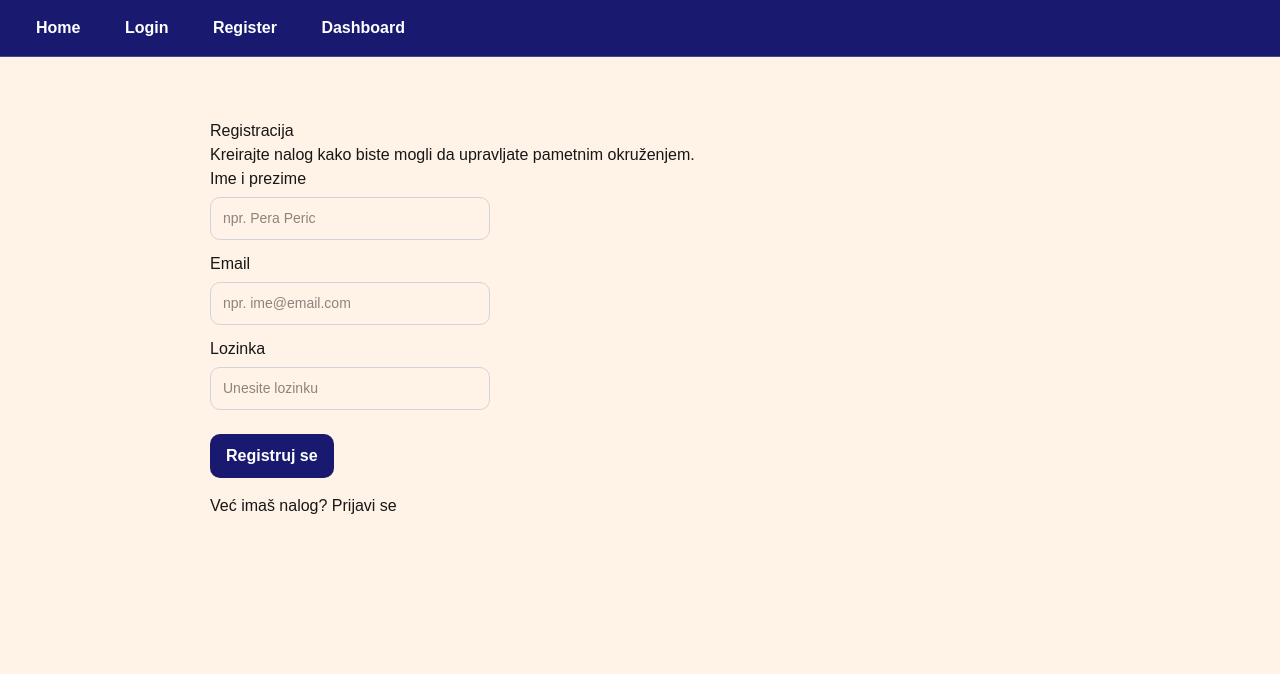
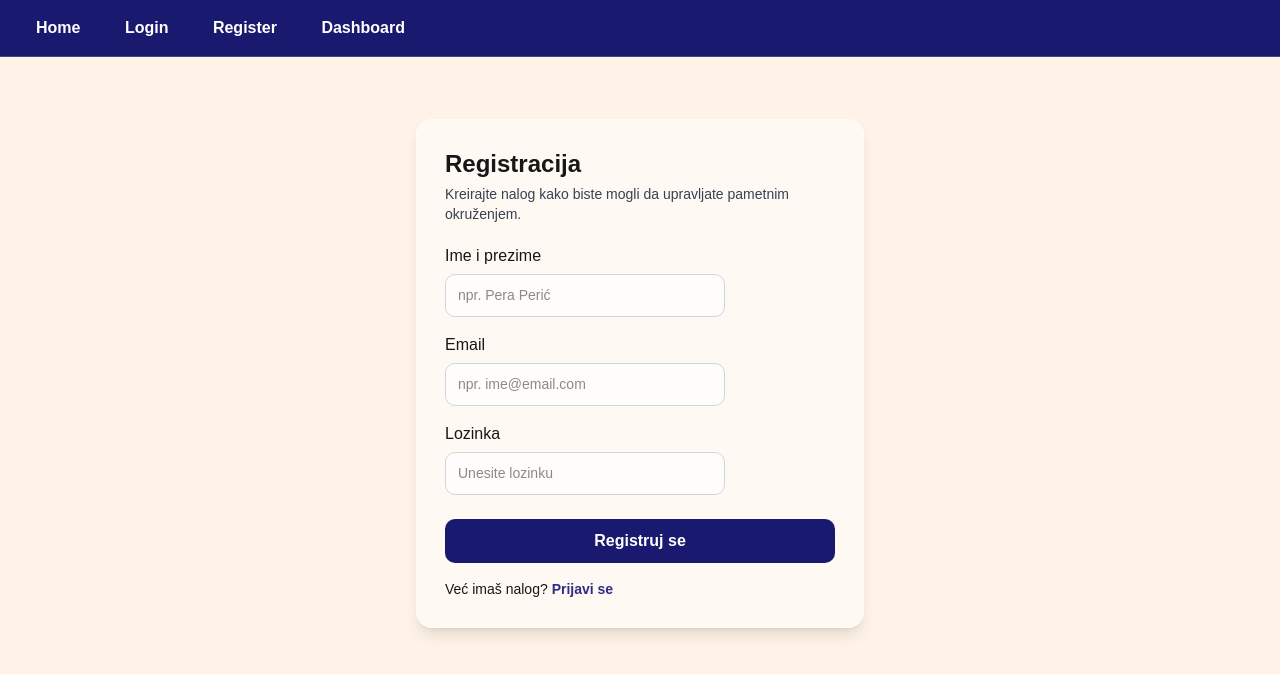
Before and after one commit to elab-development/internet-tehnologije-2025-apppametnookruzenje_2022_0083, a Next.js app: page /register in a window 1280 px wide. Shown: the top 674 px of the page. Built offline with nearby package versions, Linux system fonts and the light colour scheme.

Commit message:
frontend modified

```diff
--- a/src/app/login/page.tsx
+++ b/src/app/login/page.tsx
@@ -43,65 +43,80 @@ export default function LoginPage() {
   }
 
   return (
-    <main>
-      <h1>Login</h1>
+    <main className="flex justify-center pt-12 px-4">
+      <div className="w-full max-w-md rounded-2xl border border-white/40 bg-white/50 backdrop-blur-md shadow-lg p-7">
 
-      <p>Prijavite se na nalog kako biste pristupili dashboard-u.</p>
+        <h1 className="text-2xl font-bold mb-1">Login</h1>
+        <p className="text-sm text-gray-700 mb-5">
+          Prijavite se na nalog kako biste pristupili dashboard-u.
+        </p>
 
-      {error && <p style={{ color: "red" }}>{error}</p>}
+        {error && (
+          <p className="text-red-600 text-sm mb-3">{error}</p>
+        )}
 
         <form
           onSubmit={(e) => {
             e.preventDefault();
             handleLogin();
           }}
+          className="space-y-4"
         >
           <div>
-          <label>Email</label>
-          <br />
+            <label className="block font-medium">Email</label>
             <input
               type="email"
               placeholder="npr. ime@email.com"
               value={email}
               onChange={(e) => setEmail(e.target.value)}
+              className="mt-2 w-full rounded-xl border border-gray-300/70 bg-white/70 px-4 py-3 outline-none focus:ring-2 focus:ring-indigo-200"
             />
           </div>
 
-        <div style={{ marginTop: "12px" }}>
-          <label>Lozinka</label>
-          <br />
+          <div>
+            <label className="block font-medium">Lozinka</label>
             <input
               type="password"
               placeholder="Unesite lozinku"
               value={password}
               onChange={(e) => setPassword(e.target.value)}
+              className="mt-2 w-full rounded-xl border border-gray-300/70 bg-white/70 px-4 py-3 outline-none focus:ring-2 focus:ring-indigo-200"
             />
           </div>
 
-        <div style={{ marginTop: "12px" }}>
-          <label>Uloga</label>
-          <br />
+          <div>
+            <label className="block font-medium">Uloga</label>
             <select
               value={role}
               onChange={(e) => setRole(e.target.value)}
-            style={{ padding: "8px 10px", marginTop: 6, width: 280, borderRadius: 6 }}
+              className="mt-2 w-full rounded-xl border border-gray-300/70 bg-white/70 px-4 py-3 outline-none focus:ring-2 focus:ring-indigo-200"
             >
-            <option value="PARENT">PARENT</option>
-            <option value="CHILD">CHILD</option>
+              <option value="PARENT">RODITELJ</option>
+              <option value="CHILD">DETE</option>
               <option value="ADMIN">ADMIN</option>
             </select>
           </div>
 
-        <div style={{ marginTop: "16px" }}>
-          <button type="submit" disabled={loading}>
+          <button
+            type="submit"
+            disabled={loading}
+            className="w-full mt-2 rounded-xl bg-indigo-900 text-white py-3 font-semibold hover:bg-indigo-800 transition disabled:opacity-60"
+          >
             {loading ? "Prijava..." : "Prijavi se"}
           </button>
-        </div>
         </form>
 
-      <p style={{ marginTop: "16px" }}>
-        Nemaš nalog? <Link href="/register">Registruj se</Link>
+        <p className="text-sm mt-4">
+          Nemaš nalog?{" "}
+          <Link
+            href="/register"
+            className="font-semibold text-indigo-900 hover:underline"
+          >
+            Registruj se
+          </Link>
         </p>
+
+      </div>
     </main>
   );
 }
--- a/src/app/page.tsx
+++ b/src/app/page.tsx
@@ -1,16 +1,60 @@
 import Link from "next/link";
 
-export default function Home() {
+export default function HomePage() {
   return (
-    <main>
-      <h1>Pametno okruženje</h1>
+    <main className="flex justify-center pt-16 px-4">
+      <div className="w-full max-w-3xl text-center">
 
-      <p>
-        Ova aplikacija omogućava upravljanje pametnim uređajima kao što su
-        svetlo, klima uređaj i pametna brava.
-      </p>
+        <h1 className="text-3xl font-bold mb-4">
+          Pametno okruženje
+        </h1>
 
-      <Link href="/login">Prijavi se</Link>
+        <p className="text-gray-700 mb-8">
+          Ova aplikacija omogućava upravljanje pametnim uređajima kao što su
+          svetlo, klima uređaj i pametna brava putem veb interfejsa.
+        </p>
+
+        <div className="flex justify-center gap-4 mb-12">
+          <Link
+            href="/login"
+            className="rounded-xl bg-indigo-900 text-white px-6 py-3 font-semibold hover:bg-indigo-800 transition"
+          >
+            Prijavi se
+          </Link>
+
+          <Link
+            href="/register"
+            className="rounded-xl border border-indigo-900 text-indigo-900 px-6 py-3 font-semibold hover:bg-indigo-50 transition"
+          >
+            Registruj se
+          </Link>
+        </div>
+
+        {/* Mini kartice – samo vizuelno */}
+        <div className="grid grid-cols-1 md:grid-cols-3 gap-4">
+          <div className="rounded-xl bg-white/60 p-4 shadow">
+            <h3 className="font-semibold mb-1">💡 Pametno svetlo</h3>
+            <p className="text-sm text-gray-600">
+              Uključivanje i isključivanje rasvete.
+            </p>
+          </div>
+
+          <div className="rounded-xl bg-white/60 p-4 shadow">
+            <h3 className="font-semibold mb-1">❄️ Klima uređaj</h3>
+            <p className="text-sm text-gray-600">
+              Kontrola temperature prostora.
+            </p>
+          </div>
+
+          <div className="rounded-xl bg-white/60 p-4 shadow">
+            <h3 className="font-semibold mb-1">🔒 Pametna brava</h3>
+            <p className="text-sm text-gray-600">
+              Zaključavanje i otključavanje vrata.
+            </p>
+          </div>
+        </div>
+
+      </div>
     </main>
   );
 }
--- a/src/app/register/page.tsx
+++ b/src/app/register/page.tsx
@@ -2,38 +2,63 @@ import Link from "next/link";
 
 export default function RegisterPage() {
   return (
-    <main>
-      <h1>Registracija</h1>
+    <main className="flex justify-center pt-12 px-4">
+      <div className="w-full max-w-md rounded-2xl border border-white/40 bg-white/50 backdrop-blur-md shadow-lg p-7">
 
-      <p>Kreirajte nalog kako biste mogli da upravljate pametnim okruženjem.</p>
+        <h1 className="text-2xl font-bold mb-1">Registracija</h1>
+        <p className="text-sm text-gray-700 mb-5">
+          Kreirajte nalog kako biste mogli da upravljate pametnim okruženjem.
+        </p>
 
-      <form>
+        <form className="space-y-4">
+
           <div>
-          <label>Ime i prezime</label>
-          <br />
-          <input type="text" placeholder="npr. Pera Peric" />
+            <label className="block font-medium">Ime i prezime</label>
+            <input
+              type="text"
+              placeholder="npr. Pera Perić"
+              className="mt-2 w-full rounded-xl border border-gray-300/70 bg-white/70 px-4 py-3 outline-none focus:ring-2 focus:ring-indigo-200"
+            />
           </div>
 
-        <div style={{ marginTop: "12px" }}>
-          <label>Email</label>
-          <br />
-          <input type="email" placeholder="npr. ime@email.com" />
+          <div>
+            <label className="block font-medium">Email</label>
+            <input
+              type="email"
+              placeholder="npr. ime@email.com"
+              className="mt-2 w-full rounded-xl border border-gray-300/70 bg-white/70 px-4 py-3 outline-none focus:ring-2 focus:ring-indigo-200"
+            />
           </div>
 
-        <div style={{ marginTop: "12px" }}>
-          <label>Lozinka</label>
-          <br />
-          <input type="password" placeholder="Unesite lozinku" />
+          <div>
+            <label className="block font-medium">Lozinka</label>
+            <input
+              type="password"
+              placeholder="Unesite lozinku"
+              className="mt-2 w-full rounded-xl border border-gray-300/70 bg-white/70 px-4 py-3 outline-none focus:ring-2 focus:ring-indigo-200"
+            />
           </div>
 
-        <div style={{ marginTop: "16px" }}>
-          <button type="button">Registruj se</button>
-        </div>
+          <button
+            type="button"
+            className="w-full mt-2 rounded-xl bg-indigo-900 text-white py-3 font-semibold hover:bg-indigo-800 transition"
+          >
+            Registruj se
+          </button>
+
         </form>
 
-      <p style={{ marginTop: "16px" }}>
-        Već imaš nalog? <Link href="/login">Prijavi se</Link>
+        <p className="text-sm mt-4">
+          Već imaš nalog?{" "}
+          <Link
+            href="/login"
+            className="font-semibold text-indigo-900 hover:underline"
+          >
+            Prijavi se
+          </Link>
         </p>
+
+      </div>
     </main>
   );
 }
```
Also changed, not shown: 1 other file (tests, documents, lock files or other folders). Lines whose indentation alone changed are shown as unchanged.
